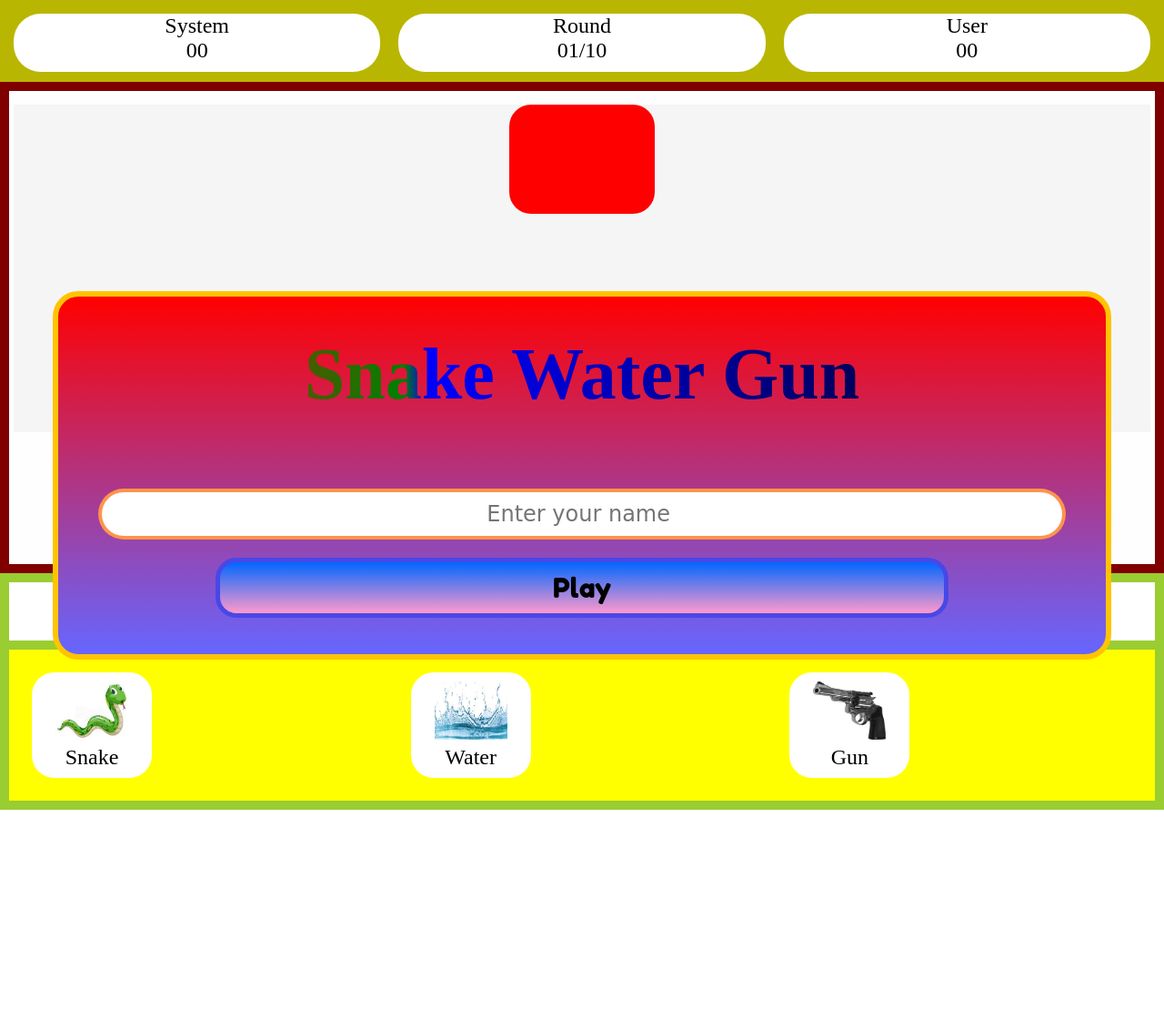
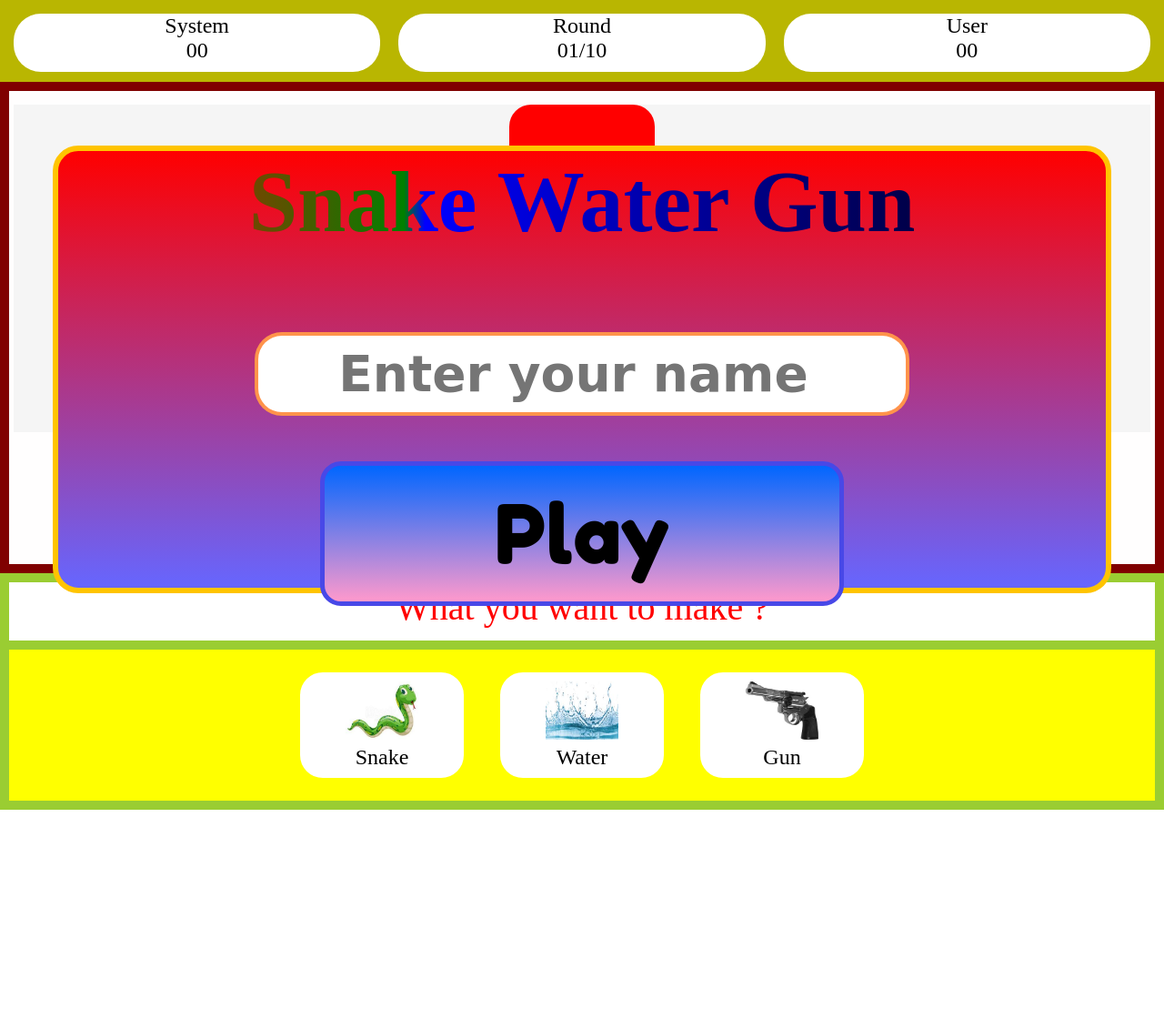
Before and after one commit to vignesh-cloud-prog/SnakeWaterGun-Game, a PHP site: page /snake.html in a window 1280 px wide. Shown: the whole page at 91% size. After the commit the page ends 890 px from the top, so only its background shows below. Run offline with PHP 8.4, Linux system fonts and the light colour scheme.

Commit message:
hey it's nice

```diff
--- a/snake.css
+++ b/snake.css
@@ -30,6 +30,7 @@ font-family: 'Rowdies', cursive; */
     width: 100%;
     height: max-content;
     text-align: center;
+    overflow: hidden;
 }
 
 .board {
@@ -50,10 +51,6 @@ font-family: 'Rowdies', cursive; */
     padding: 5px;
     border: 10px solid maroon;
     background-color: rgb(255, 254, 254);
-}
-
-#army {
-    height: 15vh;
 }
 
 #warArea {
@@ -159,11 +156,10 @@ font-family: 'Rowdies', cursive; */
 } */
 
 #home {
-    display: grid;
+    display: flex;
     background-color: yellow;
     border: 10px solid yellowgreen;
     padding: 5px;
-    grid-template-columns: 1fr 1fr 1fr;
     justify-content: center;
     align-items: center;
 }
@@ -176,7 +172,7 @@ font-family: 'Rowdies', cursive; */
     height: 7vh;
     color: red;
     padding: 4px;
-    margin: 0;
+    /* margin: 0; */
     text-align: center;
 }
 
@@ -202,6 +198,6 @@ img {
     font-size: 3vh;
     margin: 20px;
     height: 12vh;
-    width: 14vh;
+    width: 20vh;
     text-align: center;
 }
--- a/snake.html
+++ b/snake.html
@@ -18,16 +18,13 @@
     <div id="game">
         <div id="scoreBoard">
             <div id="systemScore" class="board">
-                <p>System</p>
-                <p>00</p>
+                System <br> 00
             </div>
             <div class="board" id="rounds">
-                <p>Round</p>
-                <p>01/10</p>
+                Round <br> 01/10
             </div>
             <div id="userScore" class="board">
-                <p>User </p>
-                <p>00</p>
+                User <br> 00
             </div>
 
         </div>
@@ -51,7 +48,7 @@
                 </div>
                 <div class="coin">
                     <div id="user"></div>
-                    <p>User </p>
+                    <p>You </p>
                 </div>
             </div>
         </div>
--- a/snake.js
+++ b/snake.js
@@ -7,15 +7,15 @@ let draw = 0
 
 
 function sign() {
-    namesign = ` <div  style="position: absolute; top: 40%;  width: 100%; height: 100%;">
-<div  style="width: 90%; height:max-content ; background: linear-gradient(to bottom, #ff0000 0%, #6666ff 100%);; border-radius: 28px; border: 6px solid rgb(255, 196, 0); margin: auto;display: flex;flex-direction: column; align-items: center;">
-    <p style="text-align: center; width:100%; height:100%; margin:40px; font-size: 80px;font-weight: bold; background-image: linear-gradient(to right, red, green 33%,blue 35%, black);
+    namesign = ` <div  style=" position: absolute; top: 20%;  width: 100%; height: 100%;">
+<div  style="width: 90%; height:60%; background: linear-gradient(to bottom, #ff0000 0%, #6666ff 100%); border-radius: 28px; border: 6px solid rgb(255, 196, 0); margin: auto;display: flex;flex-direction: column; align-items: center;justify-content: center;">
+    <p style="text-align: center; width:100%; margin:10vh 0 6vh 0; font-size: 96px;font-weight: bold; background-image: linear-gradient(to right, red, green 33%,blue 35%, black);
     color: transparent;
     -webkit-background-clip: text;
     background-clip: text;
   ">Snake Water Gun</p>
-    <input id="name" type="text" placeholder="Enter your name " style=" text-align:center; border-radius: 30px; width: 90%; margin: 40px 20px 10px 20px; padding:10px; border: 4px solid rgba(255, 128, 43, 0.849); font-size: 24px; font-family: cursive;">
-    <button id="play" style="border-radius: 23px; width: 70%; margin:10px 20px 40px 20px; background: linear-gradient(to bottom, #0066ff 0%, #ff99cc 100%); padding:10px 20px; border: 5px solid rgb(72, 72, 231); font-size: 30px; font-family: 'Fredoka One', cursive;">Play</button>
+    <input id="name" type="text" placeholder="Enter your name " style="font-weight:bold;text-align:center; border-radius: 30px; width: 60%;height:80px; margin: 5vh; padding:10px; border: 4px solid rgba(255, 128, 43, 0.849); font-family: cursive;font-size:55px;">
+    <button id="play" style=" border-radius: 23px; width: 50%; margin:10px 20px 60px 20px; background: linear-gradient(to bottom, #0066ff 0%, #ff99cc 100%); padding:20px 20px; border: 5px solid rgb(72, 72, 231); font-size: 90px; font-family: 'Fredoka One', cursive;">Play</button>
 </div> </div>`
 
     console.log("you entered sign in");
@@ -193,7 +193,7 @@ water = document.getElementById('2').addEventListener('click', () => {
 
         }
         start(2)
-        setInterval(() => {
+        setTimeout(() => {
             end(resmessage, desc)
         }, 3000);
         clearInterval()
@@ -219,7 +219,7 @@ gun = document.getElementById('3').addEventListener('click', () => {
 
         }
         start(3)
-        setInterval(() => {
+        setTimeout(() => {
             end(resmessage, desc)
         }, 3000);
         clearInterval()
@@ -245,7 +245,7 @@ snake = document.getElementById('1').addEventListener('click', () => {
         }
         start(1)
         document.getElementById("game").disable = true
-        setInterval(() => {
+        setTimeout(() => {
             end(resmessage, desc)
         }, 3000);
         clearInterval()
```
